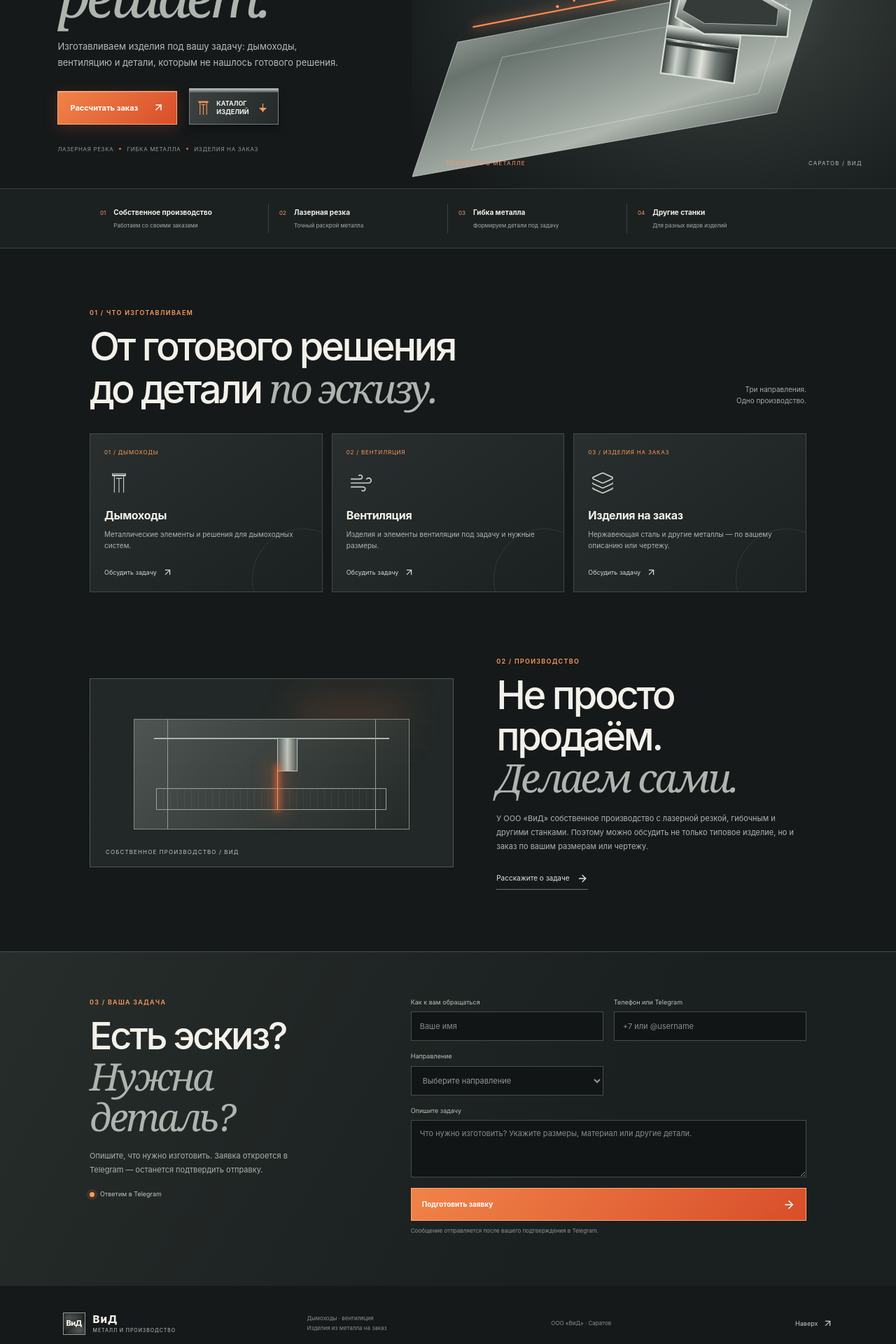
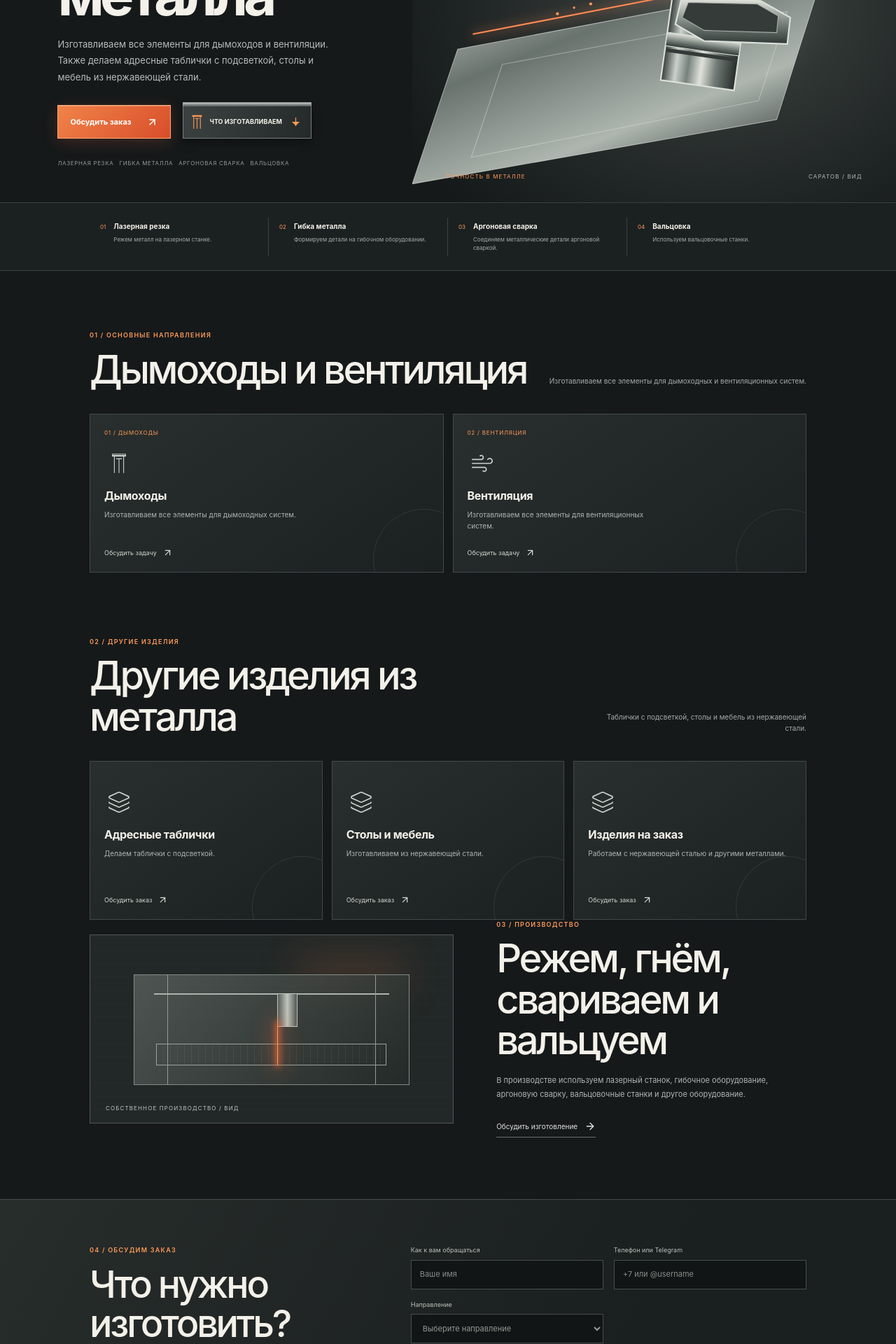
Before and after one commit to PhilSar/vid64, a React (Vite) app: page / in a window 1280 px wide. Shown: the part 440-2360 px from the top of the page at 70% size. Built offline with nearby package versions, Linux system fonts and the light colour scheme.

Commit message:
Rewrite ViD website copy around production
Co-authored-by: Copilot <223556219+Copilot@users.noreply.github.com>

```diff
--- a/package.json
+++ b/package.json
@@ -7,7 +7,7 @@
     "dev": "vite",
     "build": "vite build",
     "preview": "vite preview",
-    "test": "node --test src/contact-message.test.js"
+    "test": "node --test"
   },
   "dependencies": {
     "lucide-react": "^0.468.0",
--- a/src/App.jsx
+++ b/src/App.jsx
@@ -1,34 +1,7 @@
 import { useState } from 'react'
 import { ArrowDown, ArrowRight, ArrowUpRight, Layers, Menu, Wind, X } from 'lucide-react'
 import { buildTelegramMessage } from './contact-message.js'
-
-const services = [
-  {
-    number: '01',
-    title: 'Дымоходы',
-    description: 'Металлические элементы и решения для дымоходных систем.',
-    label: 'Дымоходы',
-  },
-  {
-    number: '02',
-    title: 'Вентиляция',
-    description: 'Изделия и элементы вентиляции под задачу и нужные размеры.',
-    label: 'Вентиляция',
-  },
-  {
-    number: '03',
-    title: 'Изделия на заказ',
-    description: 'Нержавеющая сталь и другие металлы — по вашему описанию или чертежу.',
-    label: 'Изделия на заказ',
-  },
-]
-
-const productionFeatures = [
-  { title: 'Собственное производство', detail: 'Работаем со своими заказами' },
-  { title: 'Лазерная резка', detail: 'Точный раскрой металла' },
-  { title: 'Гибка металла', detail: 'Формируем детали под задачу' },
-  { title: 'Другие станки', detail: 'Для разных видов изделий' },
-]
+import { homepageCopy, otherProducts, primaryServices, productionProcesses } from './site-content.js'
 
 function ChimneyMark() {
   return (
@@ -152,14 +125,14 @@ function App() {
   return (
     <>
       <div className="topline">
-        <span><strong>ООО «ВиД»</strong><span className="topline-divider"> / </span>Саратов</span>
-        <span>Собственное производство · изделия под вашу задачу</span>
+        <span><strong>ООО «ВиД»</strong><span className="topline-divider"> / </span>{homepageCopy.location}</span>
+        <span>{homepageCopy.headerTagline}</span>
       </div>
 
       <header className="site-header">
         <a className="brand" href="#top" aria-label="ООО ВиД — на главную">
           <span className="brand-mark">ВиД</span>
-          <span className="brand-copy">ВиД<small>Металл и производство</small></span>
+          <span className="brand-copy">ВиД<small>{homepageCopy.brandSubline}</small></span>
         </a>
         <button
           className="menu-toggle"
@@ -172,7 +145,7 @@ function App() {
           {menuOpen ? <X size={21} /> : <Menu size={21} />}
         </button>
         <nav id="site-navigation" className={menuOpen ? 'main-nav is-open' : 'main-nav'} aria-label="Основная навигация">
-          <a href="#services" onClick={closeMenu}>Направления</a>
+          <a href="#services" onClick={closeMenu}>Дымоходы и вентиляция</a>
           <a href="#production" onClick={closeMenu}>Производство</a>
           <a className="nav-cta" href="#contact" onClick={closeMenu}>Обсудить заказ <ArrowUpRight size={15} /></a>
         </nav>
@@ -182,26 +155,31 @@ function App() {
       <main id="top">
         <section className="hero" aria-labelledby="hero-title">
           <div className="hero-copy">
-            <p className="eyebrow"><span className="status-dot" /> Саратов · собственное производство</p>
-            <h1 id="hero-title">Металл,<br />который <em>решает.</em></h1>
-            <p className="hero-description">
-              Изготавливаем изделия под вашу задачу: дымоходы, вентиляцию и детали, которым не нашлось готового решения.
-            </p>
+            <p className="eyebrow"><span className="status-dot" /> {homepageCopy.heroEyebrow}</p>
+            <h1 id="hero-title">{homepageCopy.heroTitle}</h1>
+            <p className="hero-description">{homepageCopy.heroDescription}</p>
             <div className="hero-actions">
-              <a className="button-primary" href="#contact">Рассчитать заказ <ArrowUpRight size={17} /></a>
+              <a className="button-primary" href="#contact">{homepageCopy.heroPrimaryAction} <ArrowUpRight size={17} /></a>
               <a className="chimney-button" href="#services" aria-label="Перейти к направлениям и изделиям">
                 <ChimneyMark />
-                <span>Каталог<br />изделий</span>
+                <span>{homepageCopy.heroSecondaryAction}</span>
                 <ArrowDown className="chimney-arrow" size={14} />
               </a>
             </div>
-            <div className="hero-note"><span>Лазерная резка</span><i /> <span>Гибка металла</span><i /> <span>Изделия на заказ</span></div>
+            <div className="hero-note">
+              {productionProcesses.slice(0, 4).map((process, index) => (
+                <span className="hero-note-item" key={process.title}>
+                  {index > 0 && <i />}
+                  {process.title}
+                </span>
+              ))}
+            </div>
           </div>
           <HeroArtwork />
         </section>
 
         <section className="benefits" aria-label="Возможности производства">
-          {productionFeatures.map((feature, index) => (
+          {productionProcesses.slice(0, 4).map((feature, index) => (
             <article className="benefit" key={feature.title}>
               <span className="benefit-number">0{index + 1}</span>
               <div><h2>{feature.title}</h2><p>{feature.detail}</p></div>
@@ -211,11 +189,11 @@ function App() {
 
         <section className="services section-pad" id="services" aria-labelledby="services-title">
           <div className="section-heading">
-            <div><p className="section-label">01 / Что изготавливаем</p><h2 id="services-title">От готового решения<br />до детали <em>по эскизу.</em></h2></div>
-            <p className="section-aside">Три направления.<br />Одно производство.</p>
+            <div><p className="section-label">{homepageCopy.servicesLabel}</p><h2 id="services-title">{homepageCopy.servicesTitle}</h2></div>
+            <p className="section-aside">{homepageCopy.servicesDescription}</p>
           </div>
           <div className="service-grid">
-            {services.map((service) => (
+            {primaryServices.map((service) => (
               <a
                 className={`service-card service-card-${service.number}`}
                 href="#contact"
@@ -223,9 +201,7 @@ function App() {
                 onClick={() => setSelectedService(service.label)}
               >
                 <span className="service-number">{service.number} / {service.title}</span>
-                <span className="service-mark" aria-hidden="true">
-                  {service.number === '01' ? <ChimneyMark /> : service.number === '02' ? <Wind /> : <Layers />}
-                </span>
+                <span className="service-mark" aria-hidden="true">{service.number === '01' ? <ChimneyMark /> : <Wind />}</span>
                 <h3>{service.title}</h3>
                 <p>{service.description}</p>
                 <span className="service-link">Обсудить задачу <ArrowUpRight size={15} /></span>
@@ -234,24 +210,47 @@ function App() {
           </div>
         </section>
 
+        <section className="other-products section-pad" id="other-products" aria-labelledby="other-products-title">
+          <div className="section-heading">
+            <div>
+              <p className="section-label">{homepageCopy.otherProductsLabel}</p>
+              <h2 id="other-products-title">{homepageCopy.otherProductsTitle}</h2>
+            </div>
+            <p className="section-aside">{homepageCopy.otherProductsDescription}</p>
+          </div>
+          <div className="service-grid">
+            {otherProducts.map((product) => (
+              <a
+                className="service-card other-product-card"
+                href="#contact"
+                key={product.label}
+                onClick={() => setSelectedService(product.label)}
+              >
+                <span className="service-mark" aria-hidden="true"><Layers /></span>
+                <h3>{product.title}</h3>
+                <p>{product.description}</p>
+                <span className="service-link">Обсудить заказ <ArrowUpRight size={15} /></span>
+              </a>
+            ))}
+          </div>
+        </section>
+
         <section className="production section-pad" id="production" aria-labelledby="production-title">
           <ProductionArtwork />
           <div className="production-copy">
-            <p className="section-label">02 / Производство</p>
-            <h2 id="production-title">Не просто продаём.<br /><em>Делаем сами.</em></h2>
-            <p>
-              У ООО «ВиД» собственное производство с лазерной резкой, гибочным и другими станками. Поэтому можно обсудить не только типовое изделие, но и заказ по вашим размерам или чертежу.
-            </p>
-            <a className="text-link" href="#contact">Расскажите о задаче <ArrowRight size={16} /></a>
+            <p className="section-label">{homepageCopy.productionLabel}</p>
+            <h2 id="production-title">{homepageCopy.productionTitle}</h2>
+            <p>{homepageCopy.productionDescription}</p>
+            <a className="text-link" href="#contact">Обсудить изготовление <ArrowRight size={16} /></a>
           </div>
         </section>
 
         <section className="contact section-pad" id="contact" aria-labelledby="contact-title">
           <div className="contact-copy">
-            <p className="section-label">03 / Ваша задача</p>
-            <h2 id="contact-title">Есть эскиз?<br /><em>Нужна деталь?</em></h2>
-            <p>Опишите, что нужно изготовить. Заявка откроется в Telegram — останется подтвердить отправку.</p>
-            <div className="contact-detail"><span className="contact-dot" /> Ответим в Telegram</div>
+            <p className="section-label">{homepageCopy.contactLabel}</p>
+            <h2 id="contact-title">{homepageCopy.contactTitle}</h2>
+            <p>{homepageCopy.contactDescription}</p>
+            <div className="contact-detail"><span className="contact-dot" /> {homepageCopy.contactDetail}</div>
           </div>
           <form className="contact-form" onSubmit={handleSubmit}>
             <label>
@@ -266,7 +265,8 @@ function App() {
               Направление
               <select name="service" value={selectedService} onChange={(event) => setSelectedService(event.target.value)} required>
                 <option value="" disabled>Выберите направление</option>
-                {services.map((service) => <option value={service.label} key={service.number}>{service.title}</option>)}
+                {primaryServices.map((service) => <option value={service.label} key={service.number}>{service.title}</option>)}
+                {otherProducts.map((product) => <option value={product.label} key={product.label}>{product.title}</option>)}
                 <option value="Другое">Другое</option>
               </select>
             </label>
@@ -274,7 +274,7 @@ function App() {
               Опишите задачу
               <textarea name="details" placeholder="Что нужно изготовить? Укажите размеры, материал или другие детали." rows="3" required />
             </label>
-            <button className="submit-button" type="submit">Подготовить заявку <ArrowRight size={18} /></button>
+            <button className="submit-button" type="submit">{homepageCopy.contactSubmit} <ArrowRight size={18} /></button>
             {formStatus && (
               <div className="form-status" role="status" aria-live="polite">
                 <p>{formStatus}</p>
@@ -287,8 +287,8 @@ function App() {
       </main>
 
       <footer className="site-footer">
-        <a className="brand" href="#top" aria-label="ВиД — наверх"><span className="brand-mark">ВиД</span><span className="brand-copy">ВиД<small>Металл и производство</small></span></a>
-        <p>Дымоходы · вентиляция<br />Изделия из металла на заказ</p>
+        <a className="brand" href="#top" aria-label="ВиД — наверх"><span className="brand-mark">ВиД</span><span className="brand-copy">ВиД<small>{homepageCopy.brandSubline}</small></span></a>
+        <p>{homepageCopy.footerDescription}</p>
         <span className="copyright">ООО «ВиД» · Саратов</span>
         <a className="footer-up" href="#top">Наверх <ArrowUpRight size={15} /></a>
       </footer>
--- a/src/index.css
+++ b/src/index.css
@@ -103,7 +103,7 @@ em { font-family: var(--serif); font-weight: 400; }
 .eyebrow { display: flex; align-items: center; gap: 10px; }
 .status-dot { width: 7px; height: 7px; border-radius: 50%; background: var(--accent-light); box-shadow: 0 0 0 4px rgb(237 106 59 / 18%); }
 .hero h1 { margin: 26px 0 19px; max-width: 620px; font-size: clamp(50px, 6.4vw, 84px); line-height: .96; letter-spacing: -.075em; font-weight: 650; }
-.hero h1 em, .services h2 em, .production h2 em, .contact h2 em { color: #aeb5af; }
+.hero h1 em, .section-heading h2 em, .production h2 em, .contact h2 em { color: #aeb5af; }
 .hero-description { max-width: 410px; margin-bottom: 0; color: #b6bdb8; font-size: 13px; line-height: 1.8; }
 .hero-actions { display: flex; flex-wrap: wrap; align-items: center; gap: 17px; margin-top: 28px; }
 .button-primary {
@@ -183,9 +183,10 @@ em { font-family: var(--serif); font-weight: 400; }
 .services { padding-top: 85px; padding-bottom: 92px; }
 .section-heading { display: flex; justify-content: space-between; align-items: flex-end; gap: 24px; margin-bottom: 34px; }
 .section-label { color: var(--accent-light); }
-.services h2, .production h2, .contact h2 { margin: 13px 0 0; font-size: clamp(34px, 4.5vw, 56px); line-height: 1.04; letter-spacing: -.06em; font-weight: 550; }
+.section-heading h2, .production h2, .contact h2 { margin: 13px 0 0; font-size: clamp(34px, 4.5vw, 56px); line-height: 1.04; letter-spacing: -.06em; font-weight: 550; }
 .section-aside { margin: 0 0 5px; color: var(--muted); font-size: 10px; line-height: 1.6; text-align: right; }
 .service-grid { display: grid; grid-template-columns: repeat(3, minmax(0, 1fr)); gap: 13px; }
+.services .service-grid { grid-template-columns: repeat(2, minmax(0, 1fr)); }
 .service-card { min-width: 0; min-height: 227px; padding: 20px; display: flex; flex-direction: column; align-items: flex-start; position: relative; overflow: hidden; background: linear-gradient(145deg, #292f2e, #1b2020); border: 1px solid #424a47; transition: transform .2s ease, border-color .2s ease, background .2s ease; }
 .service-card::after { content: ""; position: absolute; right: -45px; bottom: -55px; width: 145px; height: 145px; border: 1px solid rgb(198 203 199 / 12%); border-radius: 50%; transition: transform .35s ease; }
 .service-card:hover { transform: translateY(-3px); border-color: #b16a4e; background: linear-gradient(145deg, #303735, #1d2221); }
@@ -275,7 +276,7 @@ em { font-family: var(--serif); font-weight: 400; }
   .benefit:nth-child(2) { border-right: 0; }
   .services { padding-top: 61px; padding-bottom: 64px; }
   .section-heading { align-items: flex-start; }
-  .services h2, .production h2 { font-size: clamp(34px, 8vw, 46px); }
+  .section-heading h2, .production h2 { font-size: clamp(34px, 8vw, 46px); }
   .service-grid { grid-template-columns: 1fr; gap: 10px; }
   .service-card { min-height: 178px; padding: 18px; }
   .service-card h3 { margin-top: 10px; }
@@ -314,7 +315,7 @@ em { font-family: var(--serif); font-weight: 400; }
   .section-pad { padding-right: 6%; padding-left: 6%; }
   .section-heading { gap: 12px; }
   .section-aside { font-size: 8px; }
-  .services h2 { font-size: 32px; }
+  .section-heading h2 { font-size: 32px; }
   .contact-form { grid-template-columns: 1fr; gap: 13px; }
   .contact-form label:nth-child(4), .submit-button, .form-status, .form-privacy { grid-column: 1; }
 }
--- /dev/null
+++ b/src/site-content.js
@@ -0,0 +1,66 @@
+export const homepageCopy = {
+  headerTagline: 'Дымоходы, вентиляция и изделия из металла',
+  brandSubline: 'Собственное производство',
+  location: 'Саратов',
+  heroEyebrow: 'Собственное производство в Саратове',
+  heroTitle: 'Производим изделия из металла',
+  heroDescription: 'Изготавливаем все элементы для дымоходов и вентиляции. Также делаем адресные таблички с подсветкой, столы и мебель из нержавеющей стали.',
+  heroPrimaryAction: 'Обсудить заказ',
+  heroSecondaryAction: 'Что изготавливаем',
+  servicesLabel: '01 / Основные направления',
+  servicesTitle: 'Дымоходы и вентиляция',
+  servicesDescription: 'Изготавливаем все элементы для дымоходных и вентиляционных систем.',
+  otherProductsLabel: '02 / Другие изделия',
+  otherProductsTitle: 'Другие изделия из металла',
+  otherProductsDescription: 'Таблички с подсветкой, столы и мебель из нержавеющей стали.',
+  productionLabel: '03 / Производство',
+  productionTitle: 'Режем, гнём, свариваем и вальцуем',
+  productionDescription: 'В производстве используем лазерный станок, гибочное оборудование, аргоновую сварку, вальцовочные станки и другое оборудование.',
+  contactLabel: '04 / Обсудим заказ',
+  contactTitle: 'Что нужно изготовить?',
+  contactDescription: 'Опишите задачу в форме. Откроется Telegram с подготовленным сообщением — проверьте его и подтвердите отправку.',
+  contactDetail: 'Заявка через Telegram',
+  contactSubmit: 'Подготовить сообщение',
+  footerDescription: 'Дымоходы · вентиляция · изделия из металла',
+}
+
+export const productionProcesses = [
+  { title: 'Лазерная резка', detail: 'Режем металл на лазерном станке.' },
+  { title: 'Гибка металла', detail: 'Формируем детали на гибочном оборудовании.' },
+  { title: 'Аргоновая сварка', detail: 'Соединяем металлические детали аргоновой сваркой.' },
+  { title: 'Вальцовка', detail: 'Используем вальцовочные станки.' },
+  { title: 'Другое оборудование', detail: 'В производстве есть и другое оборудование.' },
+]
+
+export const primaryServices = [
+  {
+    number: '01',
+    title: 'Дымоходы',
+    description: 'Изготавливаем все элементы для дымоходных систем.',
+    label: 'Дымоходы',
+  },
+  {
+    number: '02',
+    title: 'Вентиляция',
+    description: 'Изготавливаем все элементы для вентиляционных систем.',
+    label: 'Вентиляция',
+  },
+]
+
+export const otherProducts = [
+  {
+    title: 'Адресные таблички',
+    description: 'Делаем таблички с подсветкой.',
+    label: 'Адресные таблички с подсветкой',
+  },
+  {
+    title: 'Столы и мебель',
+    description: 'Изготавливаем из нержавеющей стали.',
+    label: 'Столы и мебель из нержавеющей стали',
+  },
+  {
+    title: 'Изделия на заказ',
+    description: 'Работаем с нержавеющей сталью и другими металлами.',
+    label: 'Изделия из металла на заказ',
+  },
+]
```
Also changed, not shown: 1 other file (tests, documents, lock files or other folders).
